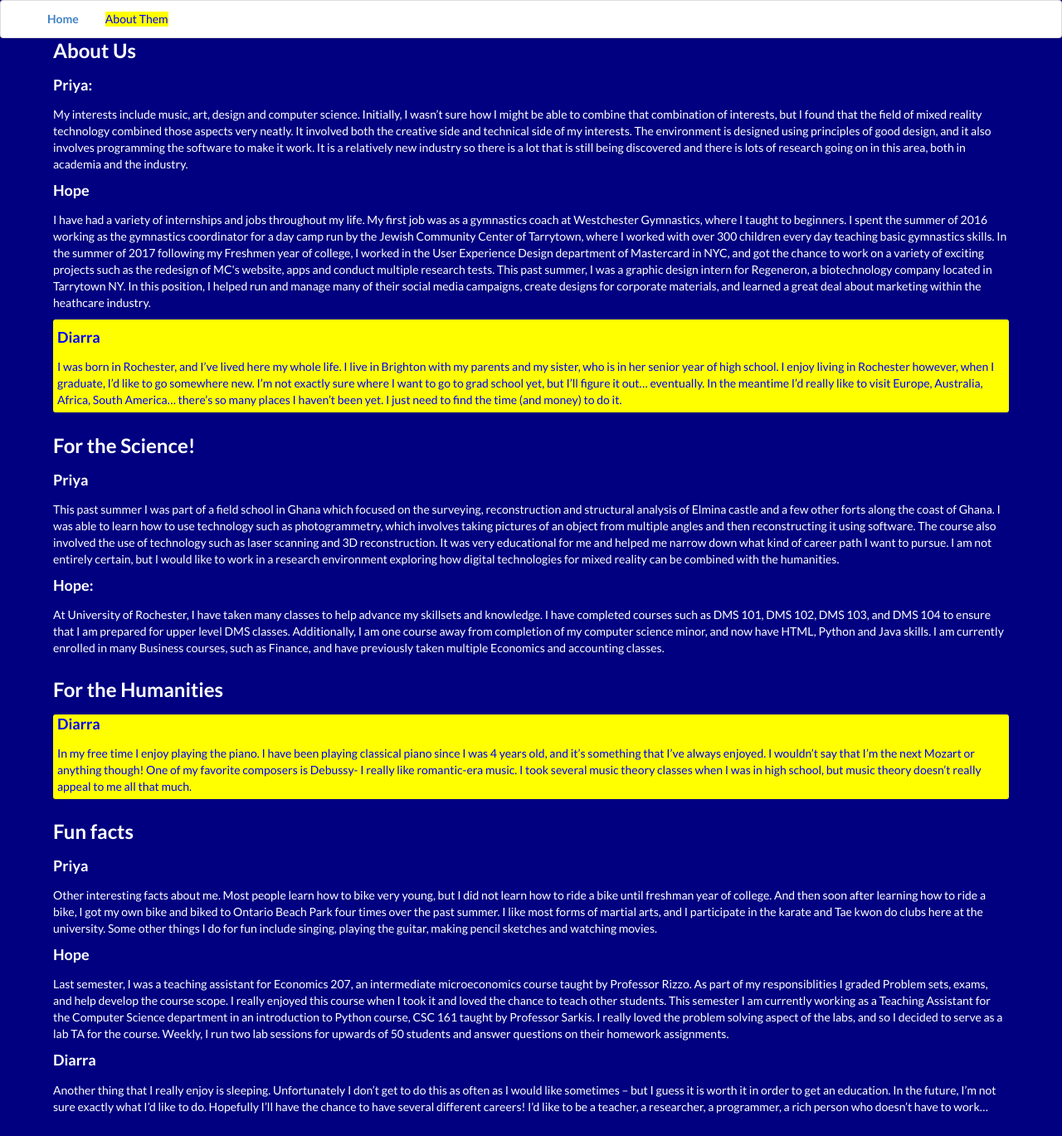
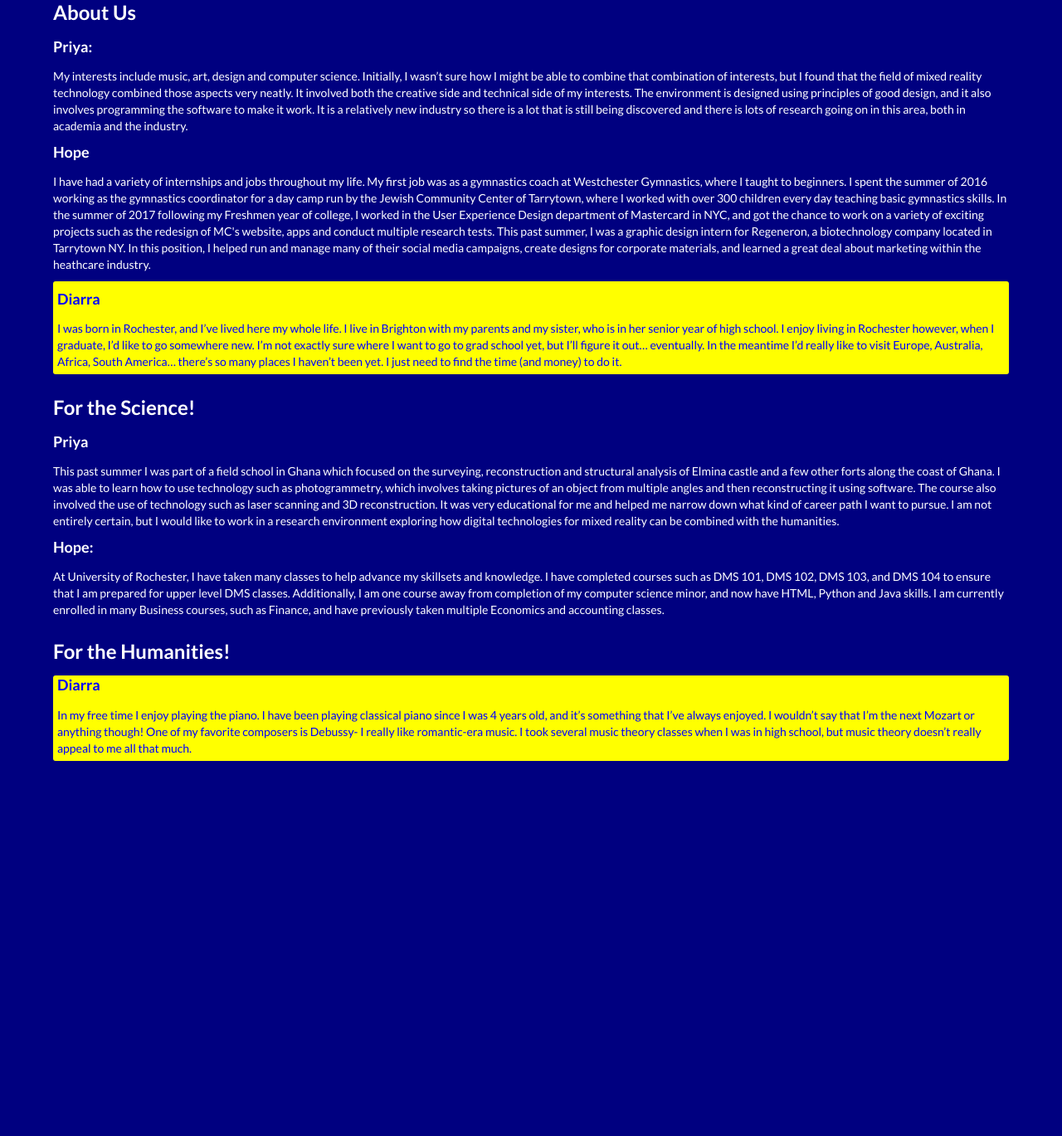
Before and after one commit to famousclark/Toronto, a PHP site: page /priya-hope-diarra.php in a window 1280 px wide. Shown: the whole page at 83% size. After the commit the page ends 917 px from the top, so only its background shows below. Run offline with PHP 8.4, Linux system fonts and the light colour scheme; some libraries are stand-ins or nearby versions.

Commit message:
Remove nav

```diff
--- a/index.php
+++ b/index.php
@@ -9,7 +9,7 @@
   <body class="for-color">
 
     <?php
-      include('./inc/app-nav.php');
+      //include('./inc/app-nav.php');
     ?>
 
     <div class="ui-container">
--- a/priya-hope-diarra.php
+++ b/priya-hope-diarra.php
@@ -9,7 +9,7 @@
   <body class="for-color">
 
     <?php
-      include('./inc/app-nav.php');
+      //include('./inc/app-nav.php');
     ?>
 
     <div class="container">
@@ -45,7 +45,7 @@
         </div>
 
 
-        <h2>For the Humanities</h2>
+        <h2>For the Humanities!</h2>
 
         <div class="item12">
           <h3>Diarra</h3>
@@ -53,23 +53,7 @@
         </div>
 
 
-        <h2>Fun facts</h2>
-
-        <div class="item13">
-          <h3>Priya</h3>
-          <p>Other interesting facts about me. Most people learn how to bike very young, but I did not learn how to ride a bike until freshman year of college. And then soon after learning how to ride a bike, I got my own bike and biked to Ontario Beach Park four times over the past summer. I like most forms of martial arts, and I participate in the karate and Tae kwon do clubs here at the university. Some other things I do for fun include singing, playing the guitar, making pencil sketches and watching movies. </p>
-        </div>
-
-        <div class="item14">
-          <h3>Hope</h3>
-          <p>Last semester, I was a teaching assistant for Economics 207, an intermediate microeconomics course taught by Professor Rizzo. As part of my responsiblities I graded Problem sets, exams, and help develop the course scope. I really enjoyed this course when I took it and loved the chance to teach other students. This semester I am currently working as a Teaching Assistant for the Computer Science department in an introduction to Python course, CSC 161 taught by Professor Sarkis. I really loved the problem solving aspect of the labs, and so I decided to serve as a lab TA for the course. Weekly, I run two lab sessions for upwards of 50 students and answer questions on their homework assignments. </p>
-        </div>
-
-        <div class="item15">
-          <h3>Diarra</h3>
-          <p>Another thing that I really enjoy is sleeping. Unfortunately I don’t get to do this as often as I would like sometimes – but I guess it is worth it in order to get an education. In the future, I’m not sure exactly what I’d like to do. Hopefully I’ll have the chance to have several different careers! I’d like to be a teacher, a researcher, a programmer, a rich person who doesn’t have to work…</p>
-        </div>
-    </div>
+        </div
 
 
     <?php include('./inc/app-scripts.php'); ?>
```
